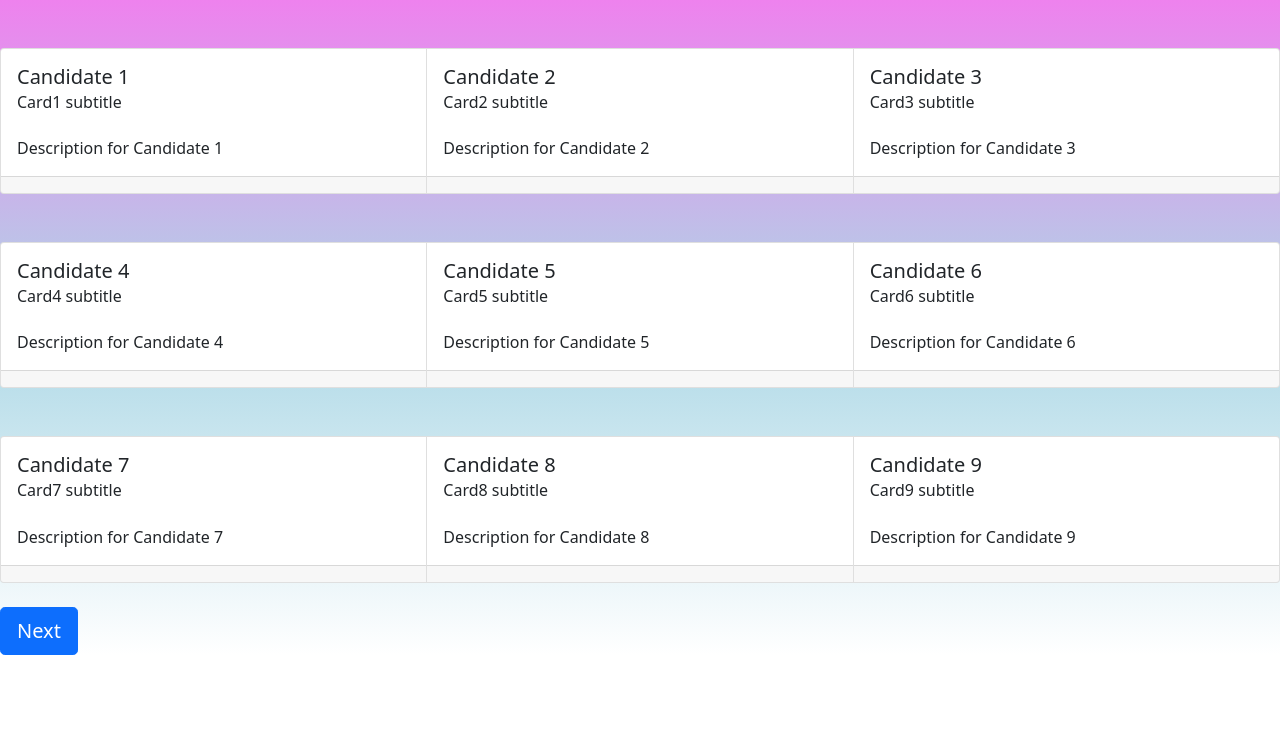
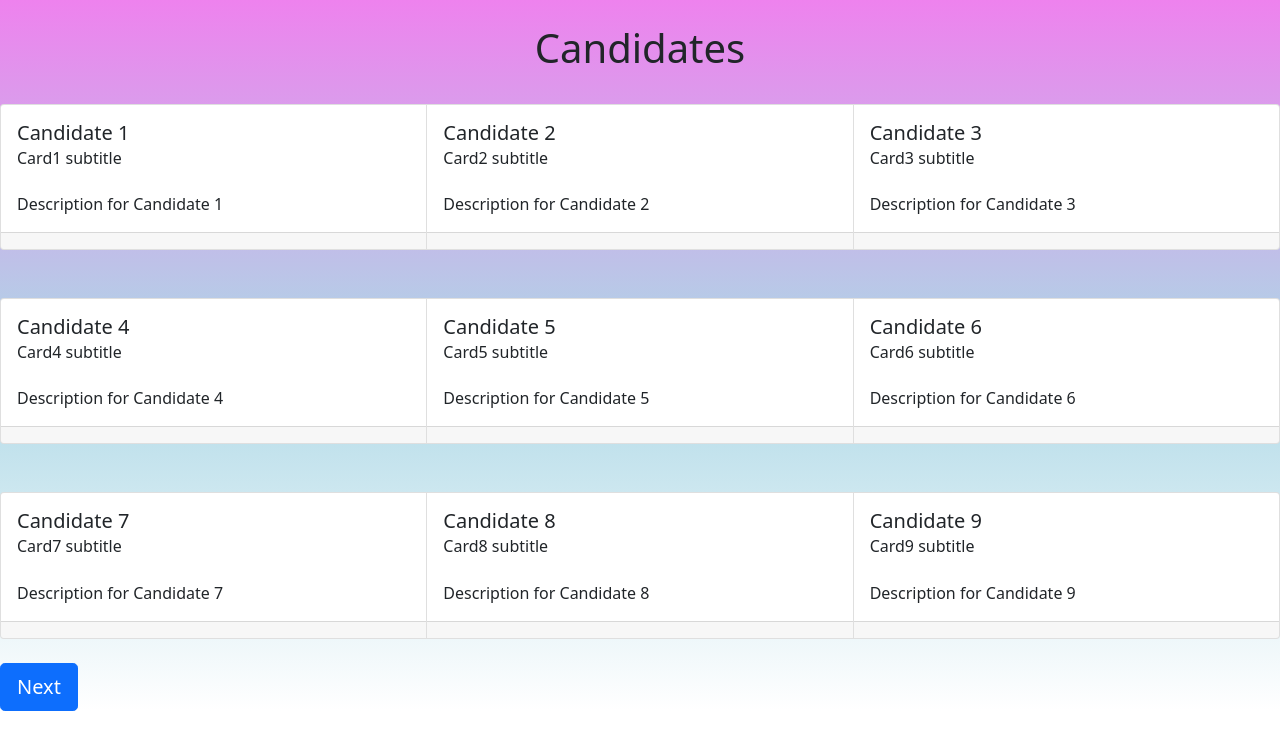
Before and after one commit to DalisaNguyen/CPSC454Project, a React (Create React App) app in the folder my-app/: page /candidates in a window 1280 px wide. Shown: the top 750 px of the page. Built offline with nearby package versions, Linux system fonts and the light colour scheme.

Commit message:
added heading for candidates page

```diff
--- a/my-app/src/containers/Candidates/Candidates.css
+++ b/my-app/src/containers/Candidates/Candidates.css
@@ -4,7 +4,10 @@
     }
     .cursor{
       cursor: pointer;
+    }
 
+    .heading{
+      text-align: center;
     }
 
   }
--- a/my-app/src/containers/Candidates/Candidates.js
+++ b/my-app/src/containers/Candidates/Candidates.js
@@ -14,6 +14,7 @@ export default function Candidates(){
     return (
         <div className="Candidates">
             <br />
+            <h1 className="heading">Candidates</h1>
             <br />
             <CardGroup>
                 <Card className="cursor" onClick={() => handleSubmit("cand1")}>
```
